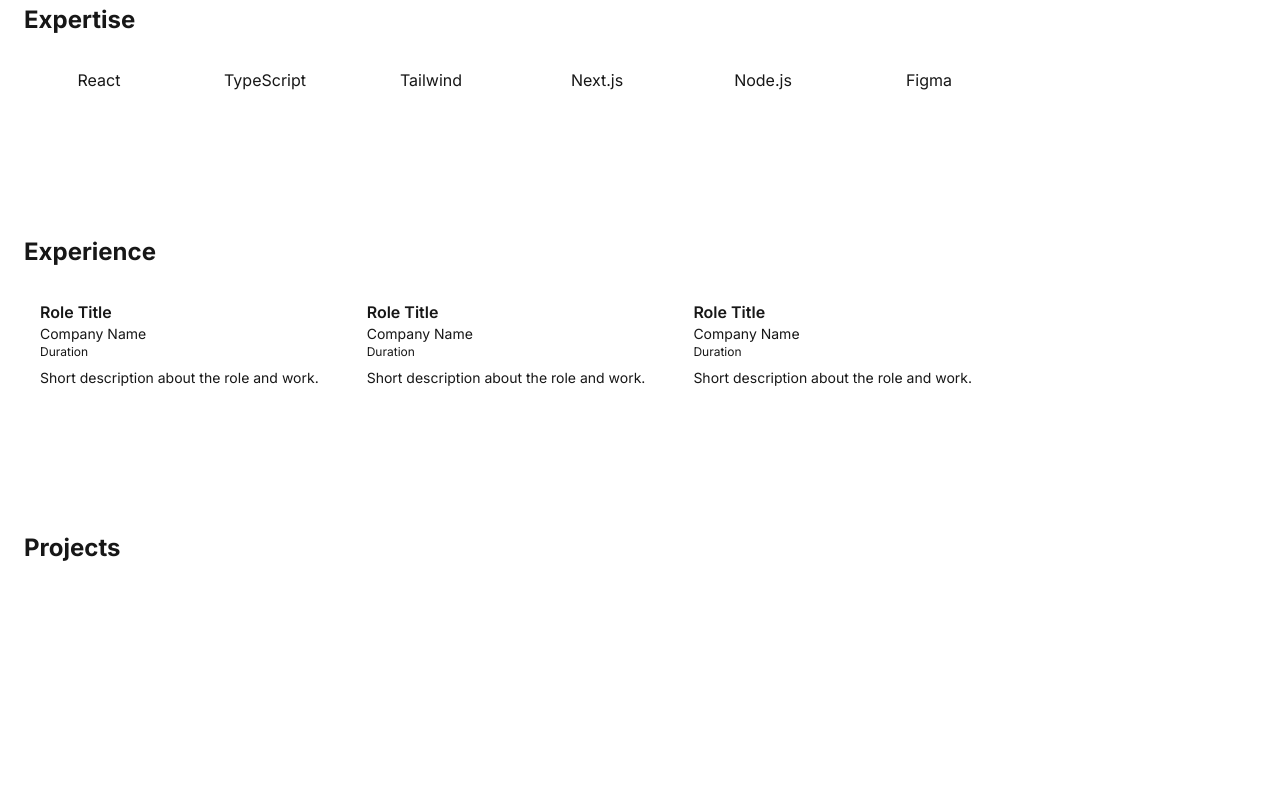
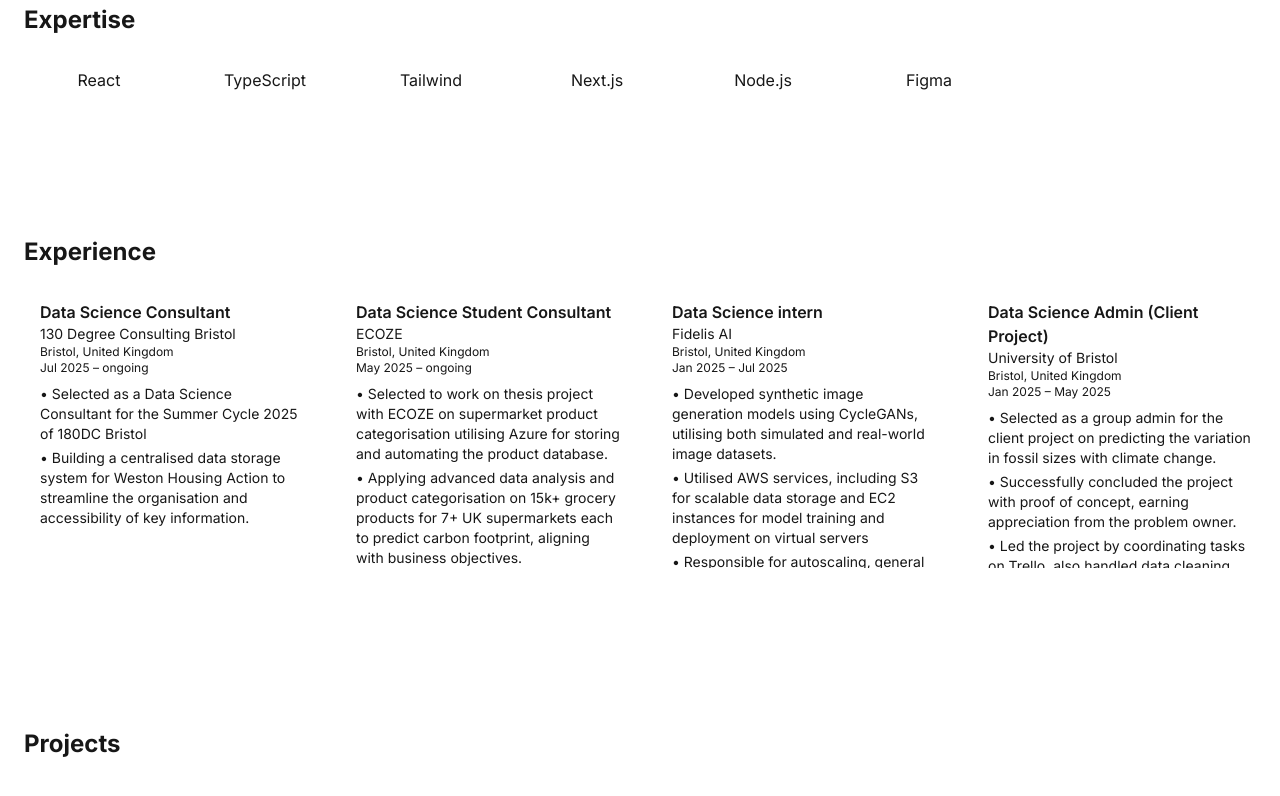
Before and after one commit to deokarniharika/niharika-portfolio, a Next.js app: page / in a window 1280 px wide. Shown: the part 508-1304 px from the top of the page. Built offline with nearby package versions, Linux system fonts and the light colour scheme.

Commit message:
Update component: experiences

```diff
--- a/app/layout.tsx
+++ b/app/layout.tsx
@@ -7,7 +7,7 @@ const inter = Inter({ subsets: ['latin'] })
 
 export const metadata = {
   title: 'Niharika Deokar | Portfolio',
-  description: 'Developer | Builder | Explorer',
+  description: 'Data Science | Machine Learning | Statistical Analysis',
 }
 
 export default function RootLayout({ children }: { children: React.ReactNode }) {
--- a/components/Contact.tsx
+++ b/components/Contact.tsx
@@ -3,9 +3,9 @@ export default function Contact() {
     <footer id="contact" className="px-6 py-10 bg-secondary dark:bg-gray-800 text-center">
       <h2 className="text-xl font-semibold mb-4">Let’s Connect</h2>
       <div className="flex justify-center gap-6 text-sm">
-        <a href="mailto:niharika@example.com" className="hover:underline">Email</a>
-        <a href="https://github.com/niharika" target="_blank" className="hover:underline">GitHub</a>
-        <a href="https://linkedin.com/in/niharika" target="_blank" className="hover:underline">LinkedIn</a>
+        <a href="mailto:niharikasdeokar@gmail.com" className="hover:underline">Email</a>
+        <a href="https://github.com/deokarniharika" target="_blank" className="hover:underline">GitHub</a>
+        <a href="https://linkedin.com/in/deokarniharika" target="_blank" className="hover:underline">LinkedIn</a>
       </div>
     </footer>
   )
--- a/components/Experience.tsx
+++ b/components/Experience.tsx
@@ -1,14 +1,95 @@
+const experienceData = [
+  {
+    role: "Data Science Consultant",
+    company: "130 Degree Consulting Bristol",
+    location:"Bristol, United Kingdom",
+    duration: "Jul 2025 – ongoing",
+    description: ["Selected as a Data Science Consultant for the Summer Cycle 2025 of 180DC Bristol",
+      "Building a centralised data storage system for Weston Housing Action to streamline the organisation and accessibility of key information. "
+    ]
+  },
+  {
+    role: "Data Science Student Consultant",
+    company: "ECOZE",
+    location:"Bristol, United Kingdom",
+    duration: "May 2025 – ongoing",
+    description: ["Selected to work on thesis project with ECOZE on supermarket product categorisation utilising Azure for storing and automating the product database.",
+                  "Applying advanced data analysis and product categorisation on 15k+ grocery products for 7+ UK supermarkets each to predict carbon footprint, aligning with business objectives.",
+                  "Utilising Microsoft Azure for data storage and Tableau, Power BI for visualisations to support sustainability initiatives."]
+  },
+  {
+    role: "Data Science intern",
+    company: "Fidelis AI",
+    location:"Bristol, United Kingdom",
+    duration: "Jan 2025 – Jul 2025",
+    description: ["Developed synthetic image generation models using CycleGANs, utilising both simulated and real-world image datasets.",
+                  "Utilised AWS services, including S3 for scalable data storage and EC2 instances for model training and deployment on virtual servers",
+                  "Responsible for autoscaling, general AWS integration, and managing NoSQL-driven databases to handle synthetic data pipelines."]
+  },
+  {
+    role: "Data Science Admin (Client Project)",
+    company: "University of Bristol",
+    location:"Bristol, United Kingdom",
+    duration: "Jan 2025 – May 2025",
+    description: ["Selected as a group admin for the client project on predicting the variation in fossil sizes with climate change.",
+                  "Successfully concluded the project with proof of concept, earning appreciation from the problem owner.",
+                  "Led the project by coordinating tasks on Trello, also handled data cleaning and utilised clustering techniques."]
+  },
+  {
+    role: "Summer intern",
+    company: "Humane Society International",
+    location:"Remote",
+    duration: "Jun 2024 – Aug 2024",
+    description: ["Curated databases for plant-forward and sustainable restaurants in Pune and Mumbai.",
+                  "Developed a code to automate database creation using the Google Cloud API.",
+                  "Interviewed restaurant owners and conducted telephone interviews with owners from Bangalore.",
+                  "Developed business case studies and derived conclusions based on these interviews and insights helped shape the NGO's next action plan for plant-based activism and outreach efforts."]
+  },
+  {
+    role: "AI Research intern",
+    company: "GreenPepper",
+    location:"Banglore, India",
+    duration: "Feb 2024 – Jun 2024",
+    description: ["Ideated, researched and developed GenAI legal document automation solutions, focusing on efficiency, accuracy, and usability.",
+                  "Crafted articles for GreenPepper on different Legal Language Models (LLM), highlighting their applications and benefits."]
+  },
+  {
+    role: "Data Science intern",
+    company: "Bank of Maharashtra",
+    location:"Pune, India",
+    duration: "Jul 2023 – Dec 2023",
+    description: ["Predicted financial distress with 89% accuracy via Python using Z-score and SVM models, enabling proactive risk management across 200+ high-risk loans.",
+    "Reduced loan default rates by 10% through strategic risk mitigation based on key insights derived from advanced predictive models, enablingbetter outcomes and data management.",
+    "Performed customer-focused sentiment analysis on credit and customer data using NLTK, pinpointing 30% of common grievances, informing targeted customer satisfaction improvements.",
+    "Delivered executable insights to stakeholders through compelling presentations and reports with clear data visualisations using Seaborn, enhancing customer satisfaction rates by 15%."
+    ]
+  },
+]
+
+
 export default function Experience() {
   return (
     <section id="experience" className="px-6">
       <h2 className="text-2xl font-bold mb-4">Experience</h2>
-      <div className="flex overflow-x-auto gap-4">
-        {[1, 2, 3].map(i => (
-          <div key={i} className="min-w-[300px] p-4 bg-secondary dark:bg-gray-800 rounded-lg">
-            <h3 className="font-semibold">Role Title</h3>
-            <p className="text-sm">Company Name</p>
-            <p className="text-xs">Duration</p>
-            <p className="mt-2 text-sm">Short description about the role and work.</p>
+      <div className="flex overflow-x-auto gap-4 pb-4">
+        {experienceData.map((exp, index) => (
+          <div
+            key={index}
+            className="min-w-[300px] max-h-[300px] p-4 bg-secondary dark:bg-gray-800 rounded-lg overflow-hidden flex flex-col"
+          >
+            {/* Scrollable content inside */}
+            <div className="overflow-y-auto pr-1 scrollbar-thin scrollbar-thumb-gray-400 dark:scrollbar-thumb-gray-600">
+              <h3 className="font-semibold">{exp.role}</h3>
+              <p className="text-sm">{exp.company}</p>
+              <p className="text-xs">{exp.location}</p>
+              <p className="text-xs">{exp.duration}</p>
+
+              <div className="mt-2 space-y-1 text-sm">
+                {exp.description.map((line, i) => (
+                  <p key={i}>• {line}</p>
+                ))}
+              </div>
+            </div>
           </div>
         ))}
       </div>
--- a/package.json
+++ b/package.json
@@ -13,7 +13,8 @@
     "next": "15.3.4",
     "next-themes": "^0.4.6",
     "react": "^19.0.0",
-    "react-dom": "^19.0.0"
+    "react-dom": "^19.0.0",
+    "tailwind-scrollbar": "^4.0.2"
   },
   "devDependencies": {
     "@tailwindcss/postcss": "^4",
--- a/styles/global.css
+++ b/styles/global.css
@@ -9,3 +9,7 @@ html {
 section[id] {
   scroll-margin-top: 100px;
 }
+
+.scrollbar-thin {
+  scrollbar-width: thin;
+}
--- a/styles/tailwind.config.ts
+++ b/styles/tailwind.config.ts
@@ -1,4 +1,5 @@
 import type { Config } from 'tailwindcss'
+
 
 const config: Config = {
   darkMode: 'class',
@@ -15,7 +16,7 @@ const config: Config = {
       },
     },
   },
-  plugins: [],
+  plugins: [require('tailwind-scrollbar')],
 }
 
 export default config
```
Also changed, not shown: 1 other file (tests, documents, lock files or other folders).
